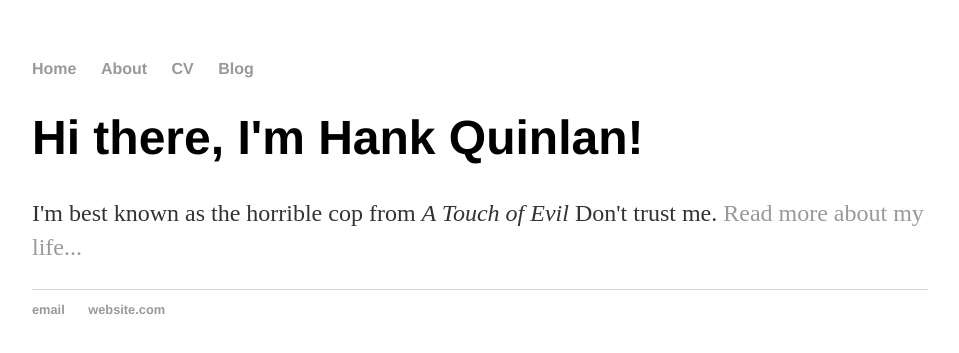
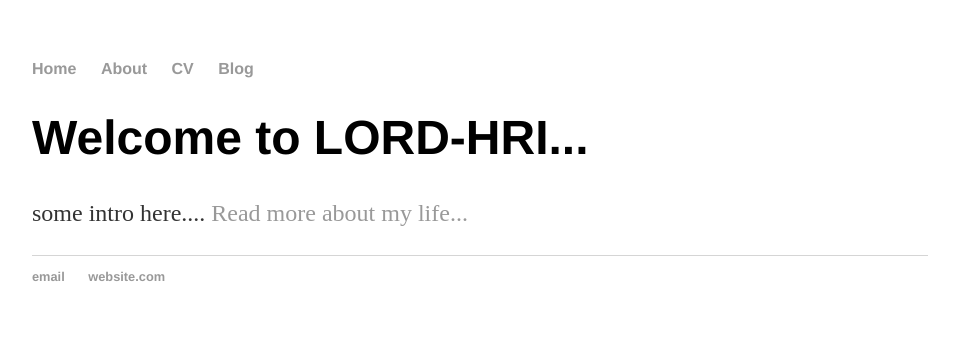
Before and after one commit to stwklu/lords-hri.github.io, a Jekyll site: the page built from index.html, in a window 1280 px wide. Shown: the top 353 px of the page, without its empty margins (160-1119 px from the left). Built offline with Jekyll 4.4.1, drawn with Linux system fonts in a browser that asks for light colours.

Commit message:
Update index.html

```diff
--- a/index.html
+++ b/index.html
@@ -1,8 +1,8 @@
 ---
 layout: default
-title: Hank Quinlan, Horrible Cop
+title: Low-shot Object Recognition, Detection and Segmentation using HRI
 ---
 <div class="blurb">
-	<h1>Hi there, I'm Hank Quinlan!</h1>
-	<p>I'm best known as the horrible cop from <em>A Touch of Evil</em> Don't trust me. <a href="/about">Read more about my life...</a></p>
+	<h1>Welcome to LORD-HRI...</h1>
+	<p>some intro here.... <a href="/about">Read more about my life...</a></p>
 </div><!-- /.blurb -->
```
